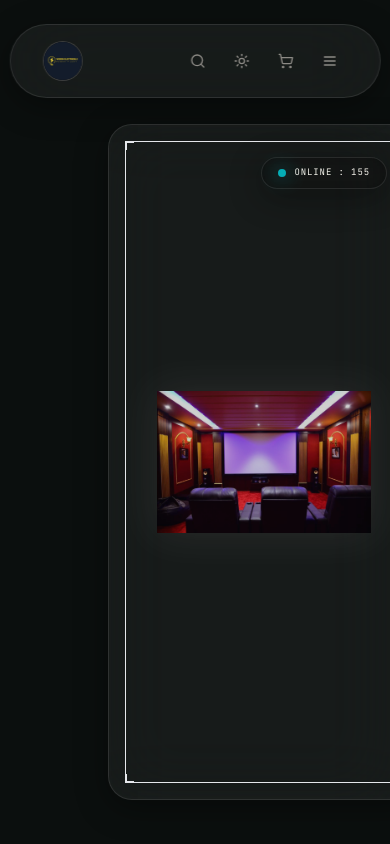
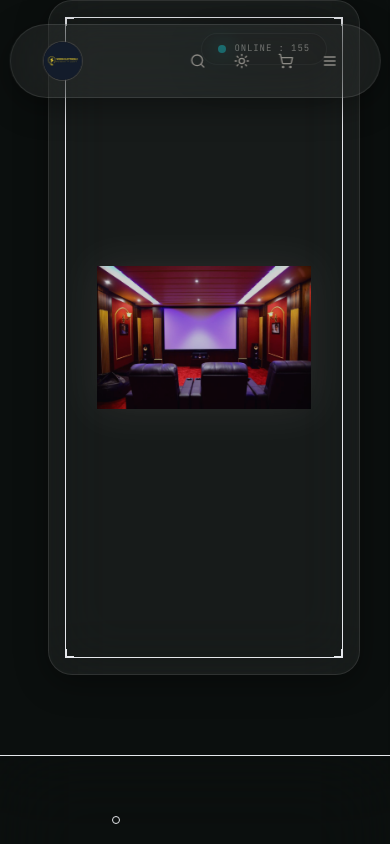
Before and after one commit to Gowthamhegde/hardware--store, a Next.js app: page /product/aqara-door-sensor-zigbee in a window 390 px wide. Shown: the top 844 px of the page. Built offline with nearby package versions, Linux system fonts and the light colour scheme.

Commit message:
mobile compatibility

```diff
--- a/components/GlobalHorizontalScrollWrapper.tsx
+++ b/components/GlobalHorizontalScrollWrapper.tsx
@@ -1,7 +1,7 @@
 'use client';
 
 import { motion, useScroll, useTransform } from 'framer-motion';
-import { useRef } from 'react';
+import { useEffect, useRef, useState } from 'react';
 
 interface Props {
   children: React.ReactNode;
@@ -17,6 +17,18 @@ export default function GlobalHorizontalScrollWrapper({
   contentClassName = 'flex h-full w-max'
 }: Props) {
   const targetRef = useRef<HTMLDivElement | null>(null);
+  const [isMobile, setIsMobile] = useState(false);
+  const [mounted, setMounted] = useState(false);
+
+  useEffect(() => {
+    setMounted(true);
+    const checkMobile = () => {
+      setIsMobile(window.innerWidth < 768);
+    };
+    checkMobile();
+    window.addEventListener('resize', checkMobile);
+    return () => window.removeEventListener('resize', checkMobile);
+  }, []);
 
   const { scrollYProgress } = useScroll({
     target: targetRef,
@@ -24,6 +36,22 @@ export default function GlobalHorizontalScrollWrapper({
 
   // Shift the container to the left by exactly its width minus 100vw (the visible area)
   const x = useTransform(scrollYProgress, [0, 1], ["0%", "calc(-100% + 100vw)"]);
+
+  // On mobile, just stack everything vertically and skip horizontal scroll effects
+  if (mounted && isMobile) {
+    return (
+      <section className="relative bg-enclosure flex flex-col">
+        {fixedOverlay && (
+          <div className="sticky top-0 z-10 pointer-events-auto">
+            {fixedOverlay}
+          </div>
+        )}
+        <div className="flex flex-col w-full">
+          {children}
+        </div>
+      </section>
+    );
+  }
 
   return (
     <section ref={targetRef} className={`relative bg-enclosure ${heightClasses}`}>
--- a/components/VideoBackground.tsx
+++ b/components/VideoBackground.tsx
@@ -16,6 +16,18 @@ export default function VideoBackground() {
   const video1Ref = useRef<HTMLVideoElement>(null);
   const video2Ref = useRef<HTMLVideoElement>(null);
   const [activeVideo, setActiveVideo] = useState<1 | 2>(1);
+  const [isMobile, setIsMobile] = useState(false);
+  const [mounted, setMounted] = useState(false);
+
+  useEffect(() => {
+    setMounted(true);
+    const checkMobile = () => {
+      setIsMobile(window.innerWidth < 768);
+    };
+    checkMobile();
+    window.addEventListener('resize', checkMobile);
+    return () => window.removeEventListener('resize', checkMobile);
+  }, []);
 
   useEffect(() => {
     const v1 = video1Ref.current;
@@ -23,6 +35,10 @@ export default function VideoBackground() {
     if (!v1 || !v2) return;
 
     const handleTimeUpdate = (e: Event) => {
+      // On mobile, to save battery and processing, skip the complex crossfade
+      // and just let a single video loop natively.
+      if (isMobile) return;
+
       const video = e.target as HTMLVideoElement;
       const isV1 = video === v1;
       const isActive = (isV1 && activeVideo === 1) || (!isV1 && activeVideo === 2);
@@ -51,7 +67,7 @@ export default function VideoBackground() {
       v1.removeEventListener('timeupdate', handleTimeUpdate);
       v2.removeEventListener('timeupdate', handleTimeUpdate);
     };
-  }, [activeVideo]);
+  }, [activeVideo, isMobile]);
 
   return (
     <div className="fixed inset-0 z-0 pointer-events-none overflow-hidden bg-background">
@@ -60,21 +76,27 @@ export default function VideoBackground() {
         initial={{ scale: 1.1, opacity: 0, filter: 'blur(10px)' }}
         animate={{ scale: 1, opacity: 0.8, filter: 'blur(0px)' }}
         transition={{ duration: 1.5, ease: "easeOut" }}
-        style={{ scale, opacity: containerOpacity, filter, y }}
+        style={
+          mounted && isMobile
+            ? { scale: 1, opacity: 0.8, filter: 'blur(0px)', y: 0 }
+            : { scale, opacity: containerOpacity, filter, y }
+        }
       >
-        {/* Dual video setup for seamless crossfading loop */}
+        {/* Dual video setup for seamless crossfading loop on desktop */}
         <video
           ref={video1Ref}
           autoPlay
           muted
           playsInline
+          loop={isMobile} // Loop natively on mobile
           className={`absolute inset-0 w-full h-full object-cover transition-opacity duration-1000 ease-in-out ${
-            activeVideo === 1 ? 'opacity-60 z-10' : 'opacity-0 z-0'
+            activeVideo === 1 || isMobile ? 'opacity-60 z-10' : 'opacity-0 z-0'
           }`}
         >
           <source src="/bgvid.mp4" type="video/mp4" />
         </video>
 
+        {!isMobile && (
           <video
             ref={video2Ref}
             muted
@@ -85,6 +107,7 @@ export default function VideoBackground() {
           >
             <source src="/bgvid.mp4" type="video/mp4" />
           </video>
+        )}
 
         {/* Gradient overlay for better text readability */}
         <div className="absolute inset-0 bg-gradient-to-b from-transparent via-background/20 to-background z-20" />
```
Lines whose indentation alone changed are shown as unchanged.
